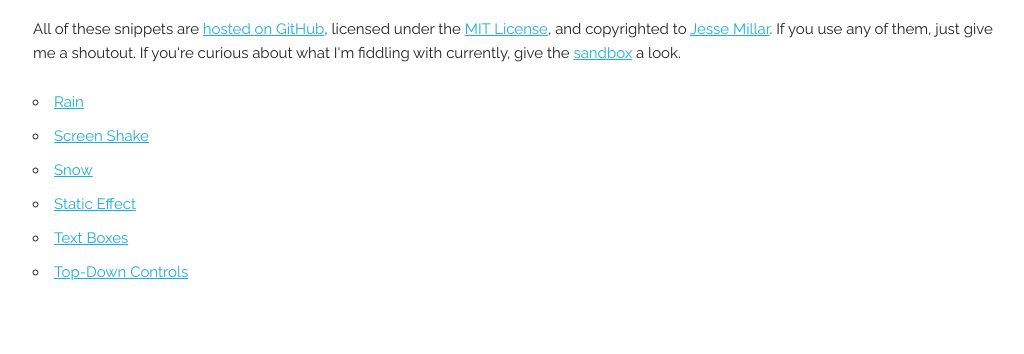
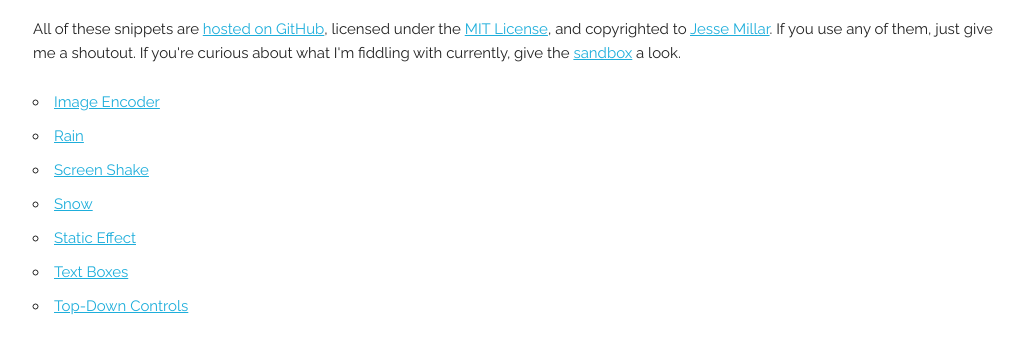
Before and after one commit to jessemillar/pico-8, a plain HTML site: page index.html in a window 1280 px wide. Shown: the part 156-510 px from the top of the page, without its empty margins (127-1151 px from the left). Drawn offline with Linux system fonts and the light colour scheme.

Commit message:
Adding a link to the image encoder and moving to the PICO code

```diff
--- a/index.html
+++ b/index.html
@@ -28,6 +28,7 @@
 				<h5>Snippets and "libraries" for copypasta PICO-8 game dev</h5>
 				<p>All of these snippets are <a href="https://github.com/jessemillar/pico-8">hosted on GitHub</a>, licensed under the <a href="https://raw.githubusercontent.com/jessemillar/pico-8/gh-pages/LICENSE">MIT License</a>, and copyrighted to <a href="http://www.jessemillar.com">Jesse Millar</a>. If you use any of them, just give me a shoutout. If you're curious about what I'm fiddling with currently, give the <a href="sandbox">sandbox</a> a look.</p>
 				<ul>
+					<li><a href="image-encoder">Image Encoder</a></li>
 					<li><a href="rain">Rain</a></li>
 					<li><a href="screen-shake">Screen Shake</a></li>
 					<li><a href="snow">Snow</a></li>
```
Also changed, not shown: 1 other file.
